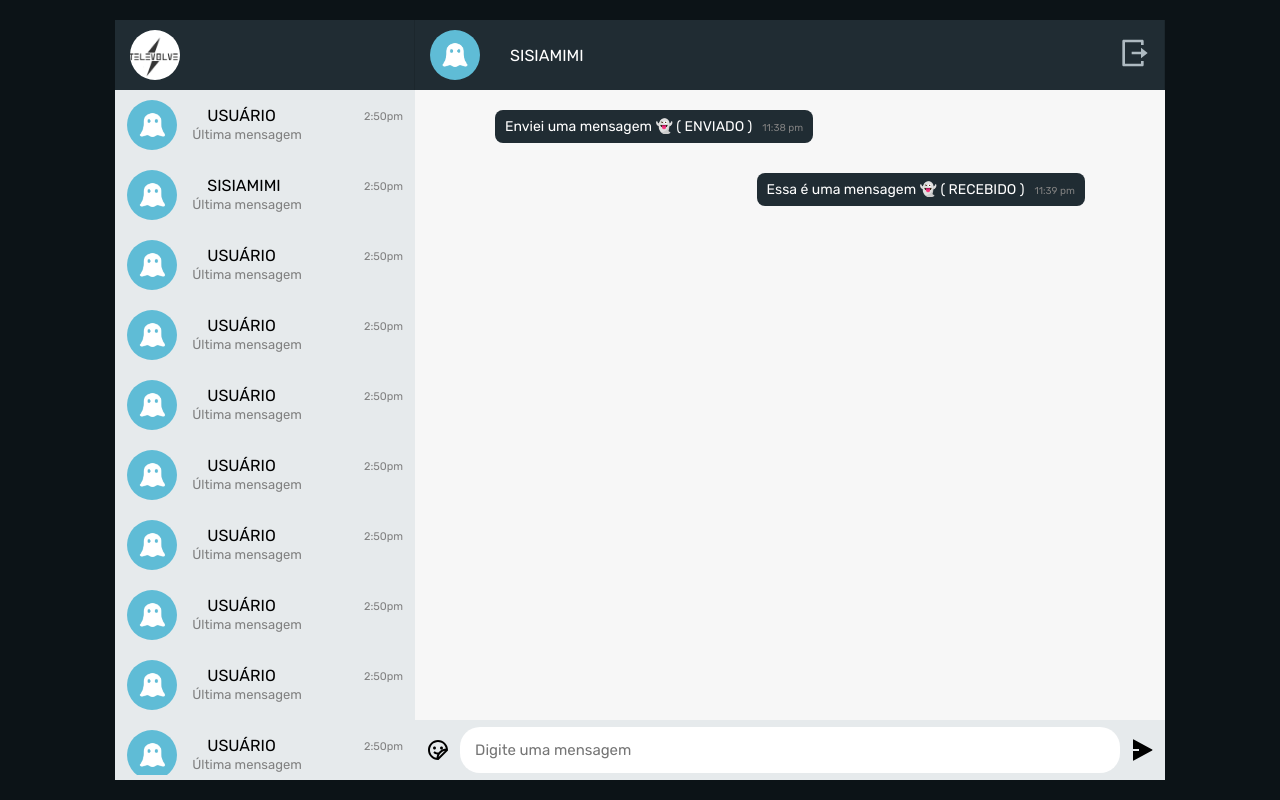
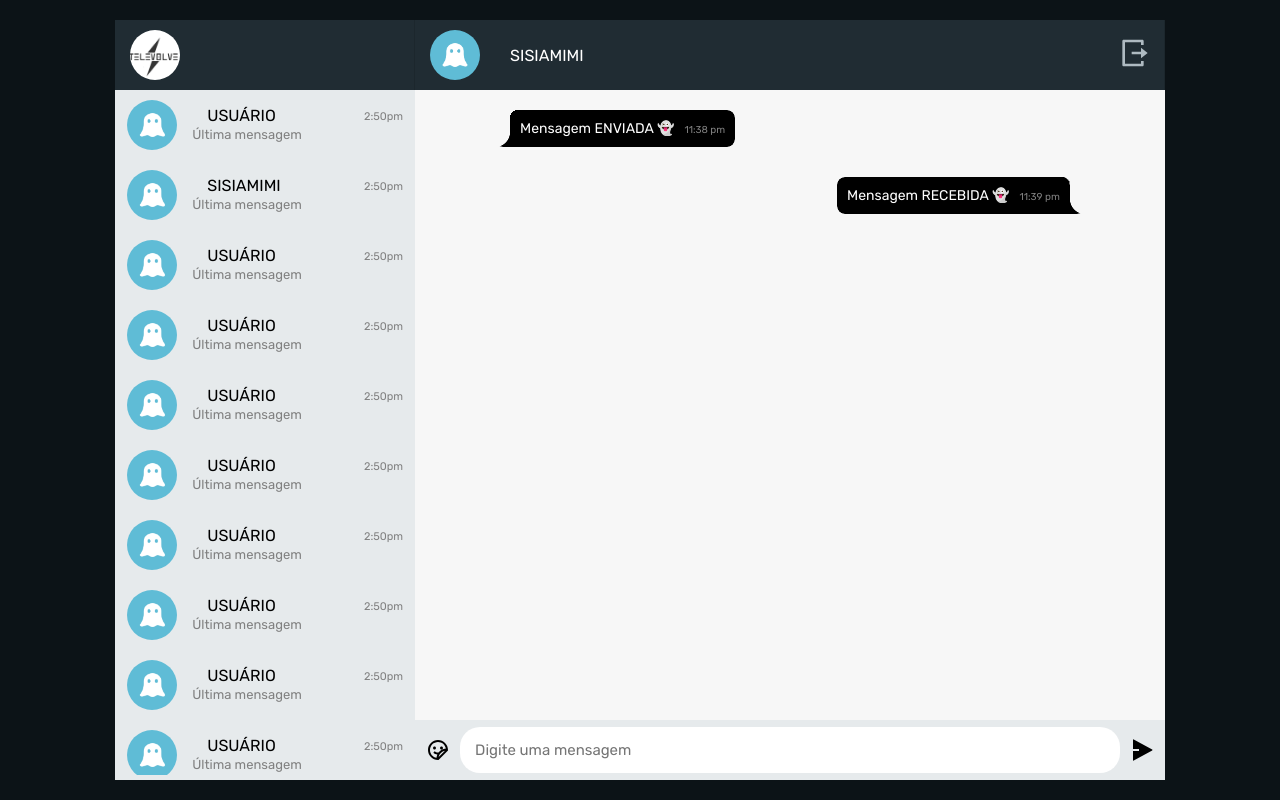
Before and after one commit to normyee/televolve-bot, a Vue app in the folder televolve-ui/: page /home in a window 1280 px wide. Built offline with nearby package versions, Linux system fonts and the light colour scheme; no server answers; sample sign-in values are in the browser's storage.

Commit message:
chore: add bubble speech

```diff
--- a/televolve-ui/src/views/HomeView.css
+++ b/televolve-ui/src/views/HomeView.css
@@ -1,4 +1,4 @@
-/* {CONTAINER DE FUNDO} */
+/* { CONTAINER DE FUNDO } */
 .container {
   display: flex;
   justify-content: center;
@@ -7,7 +7,7 @@
   background-color: #0c1317;
 }
 
-/* {CONTAINER DE CONTEÚDOS} */
+/* { CONTAINER DE CONTEÚDOS } */
 
 .centered-div {
   display: flex;
@@ -17,7 +17,7 @@
   background-color: #f7f7f7;
 }
 
-/* {ESTILIZAÇÃO DO SCROLLBAR} */
+/* { ESTILIZAÇÃO DA BARRA DE ROLAGEM } */
 ::-webkit-scrollbar {
   width: 6px;
 }
@@ -120,7 +120,7 @@
   color: grey;
 }
 
-/* {Container de Mensagens} */
+/* { CONTAINER DE MENSAGENS } */
 .message-container {
   width: 68%;
   display: flex;
@@ -173,7 +173,38 @@ h4 {
   color: grey;
 }
 
-/* {ESTILOS DOS SVG} */
+/* { SPEECH BUBBLE } */
+.bubble {
+  --r: 15px;
+  --t: 15px;
+  max-width: 300px;
+  padding: calc(2 * var(--r) / 3);
+  -webkit-mask:
+    radial-gradient(var(--t) at var(--_d) 0, #0000 98%, #000 102%) var(--_d) 100% /
+      calc(100% - var(--r)) var(--t) no-repeat,
+    conic-gradient(at var(--r) var(--r), #000 75%, #0000 0) calc(var(--r) / -2) calc(var(--r) / -2)
+      padding-box,
+    radial-gradient(50% 50%, #000 98%, #0000 101%) 0 0 / var(--r) var(--r) space padding-box;
+  mask:
+    radial-gradient(var(--t) at var(--_d) 0, #0000 98%, #000 102%) var(--_d) 100% /
+      calc(100% - var(--r)) var(--t) no-repeat,
+    conic-gradient(at var(--r) var(--r), #000 75%, #0000 0) calc(var(--r) / -2) calc(var(--r) / -2)
+      padding-box,
+    radial-gradient(50% 50%, #000 98%, #0000 101%) 0 0 / var(--r) var(--r) space padding-box;
+  background: black;
+  color: #fff;
+}
+
+.left {
+  --_d: 0%;
+  border-left: var(--t) solid #0000;
+}
+.right {
+  --_d: 100%;
+  border-right: var(--t) solid #0000;
+}
+
+/* { ESTILOS DOS SVG } */
 .icon path {
   fill: #aebac1;
 }
@@ -183,7 +214,7 @@ h4 {
   transform: rotate(30deg);
 }
 
-/* {KEYFRAMES} */
+/* { ANIMAÇÕES } */
 
 @keyframes roll {
   0% {
--- a/televolve-ui/src/views/HomeView.vue
+++ b/televolve-ui/src/views/HomeView.vue
@@ -264,11 +264,11 @@
           </div>
         </div>
         <div class="message-content">
-          <p class="chat-message chat-received">
-            Enviei uma mensagem 👻 ( ENVIADO )<span class="chat-time">11:38 pm</span>
+          <p class="chat-message chat-received bubble left">
+            Mensagem ENVIADA 👻<span class="chat-time">11:38 pm</span>
           </p>
-          <p class="chat-message chat-sent">
-            Essa é uma mensagem 👻 ( RECEBIDO )<span class="chat-time">11:39 pm</span>
+          <p class="chat-message chat-sent bubble right">
+            Mensagem RECEBIDA 👻<span class="chat-time">11:39 pm</span>
           </p>
         </div>
         <MessageFooter></MessageFooter>
```
